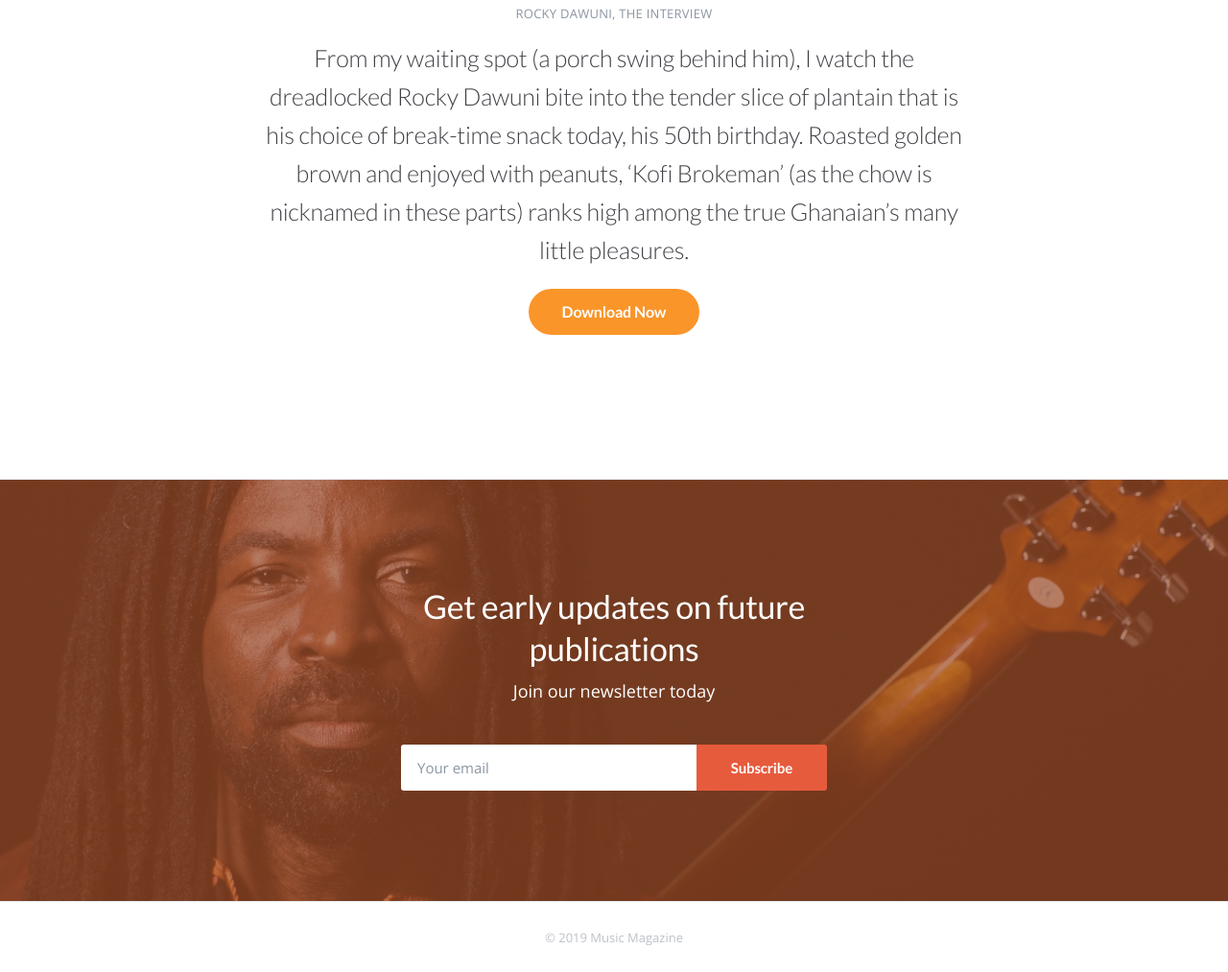
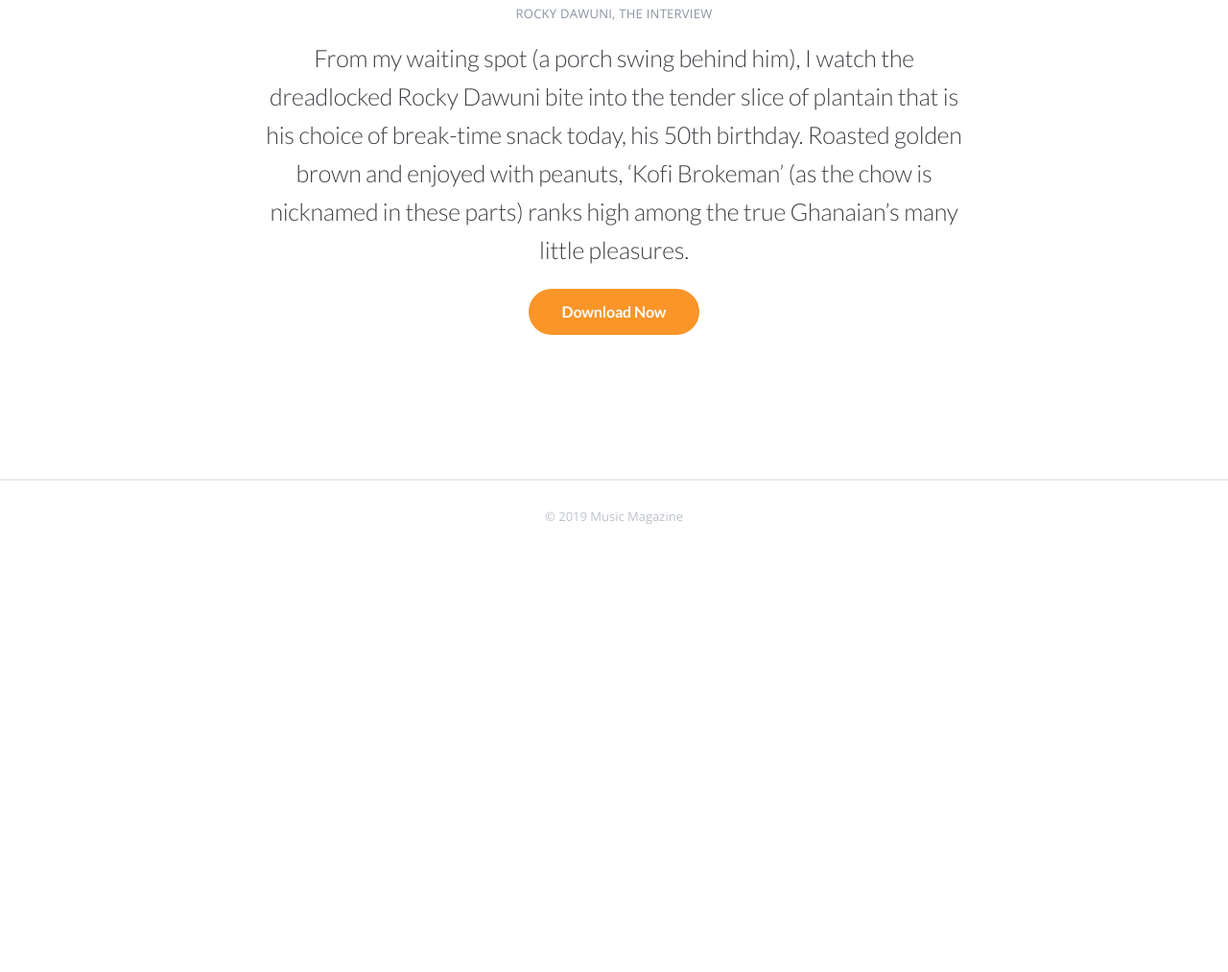
Before and after one commit to jmsbaduor/MUSIC-MAG-DAWUNI, a plain HTML site: page index.html in a window 1280 px wide. Shown: the part 947-1960 px from the top of the page at 96% size. After the commit the page ends 1521 px from the top, so only its background shows below. Drawn offline with nearby package versions, Linux system fonts and the light colour scheme.

Commit message:
Removed Email subscription

```diff
--- a/index.html
+++ b/index.html
@@ -78,7 +78,8 @@
         </div>
       </section> <!-- end intro -->
 
-      <!-- Newsletter -->
+<!--
+
       <section class="section-wrap newsletter bg-img bg-overlay white-text relative" style="background-image: url(img/hero_1.jpg);">
         <div class="container">
           <div class="row">
@@ -92,9 +93,9 @@
             </div>
           </div>
         </div>
-      </section> <!-- end Newsletter -->
+      </section>
 
-
+-->
 
         <div class="footer__bottom top-divider">
           <div class="container text-center">
```
